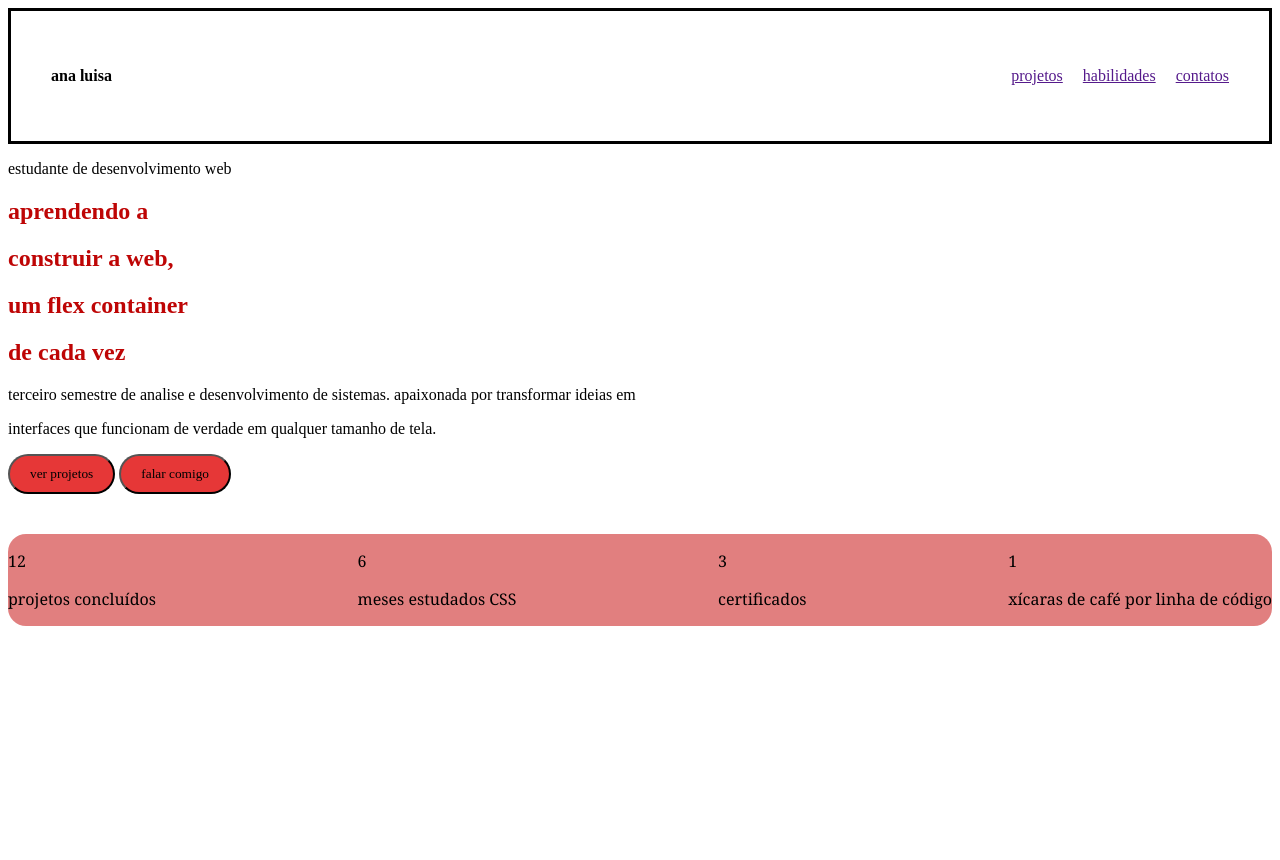
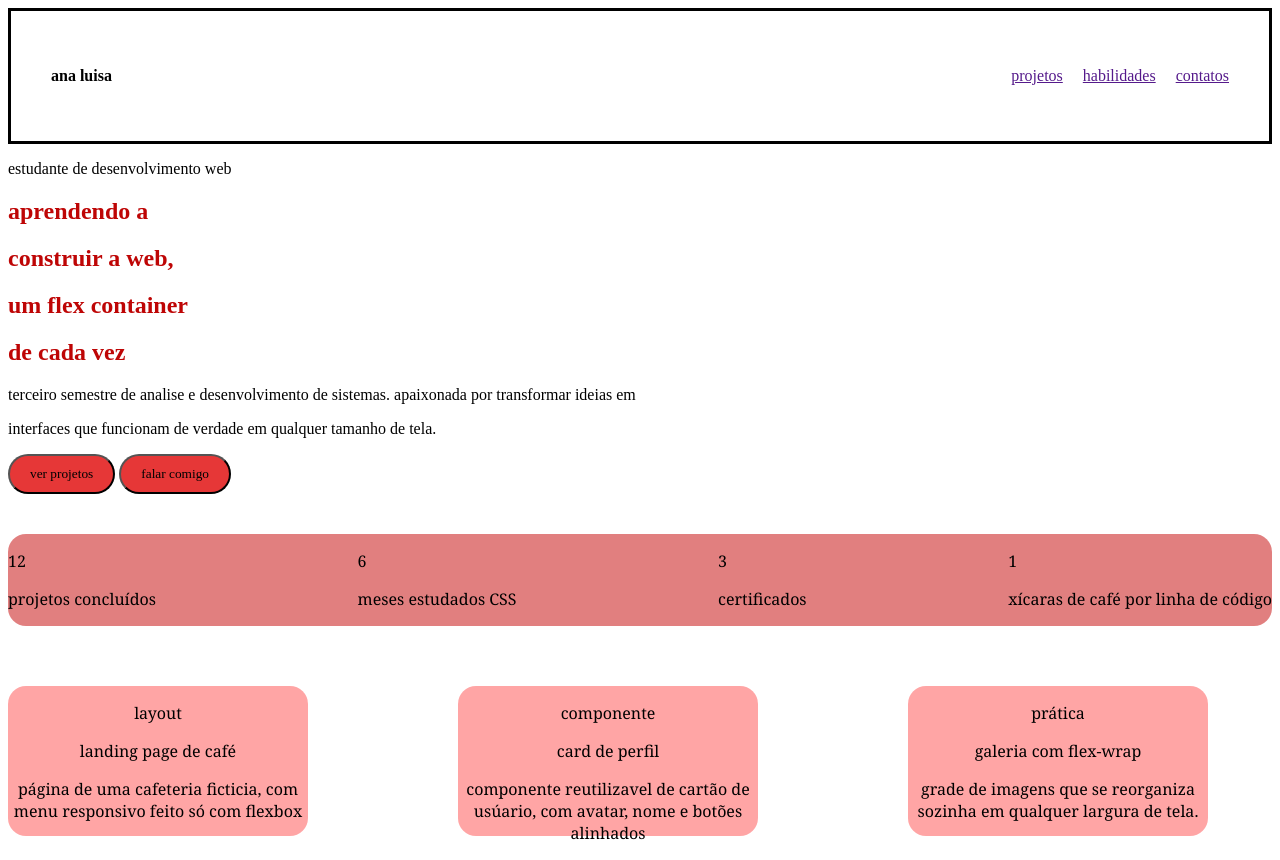
Before and after one commit to anarael-blip/potifolio, a plain HTML site: page 0109.html in a window 1280 px wide. Before the commit the page ends 800 px from the top, so only its background shows below. Drawn offline with Linux system fonts and the light colour scheme.

Commit message:
feat: sessão projetos

```diff
--- a/0109.html
+++ b/0109.html
@@ -65,5 +65,34 @@
         </div>
     </section>
 
+    <section class="dorminhoca">
+        <div class="quadrado">
+            <div>
+            <p>layout</p>
+            <p>            landing page de café</p>
+            <p>            página de uma cafeteria ficticia, com menu responsivo feito só com flexbox</p>
+            </div>
+        </div>
+
+        <div class="quadrado">
+            <div>
+                <p>componente</p>
+            <p>           card de perfil</p>
+            <p>           componente reutilizavel de cartão de usúario, com avatar, nome e botões alinhados</p>
+
+            </div>
+        </div>
+
+        <div class="quadrado">
+            <div>
+                <p>prática</p>
+                <p>         galeria com flex-wrap</p>
+                <p>         grade de imagens que se reorganiza sozinha em qualquer largura de tela. </p>
+
+                </div>
+        </div>
+    </section>
+
+
 </body>
 </html>
--- a/style.css
+++ b/style.css
@@ -50,3 +50,23 @@ h1 {
     border-radius: 18px
 
 }
+
+.quadrado {
+    display: flex;
+    flex-wrap: wrap;
+    width: 300px;
+  height: 150px;
+  background-color: #ffa5a5;
+    font-family: Cambria, Cochin, Georgia, Times, 'Times New Roman', serif;
+    text-align: center;
+    display: flex;
+    justify-content: space-between;
+    margin-top: 60px;
+    border-radius: 18px
+
+}
+
+.dorminhoca {
+    display: flex;
+    gap: 150px;
+}
```
